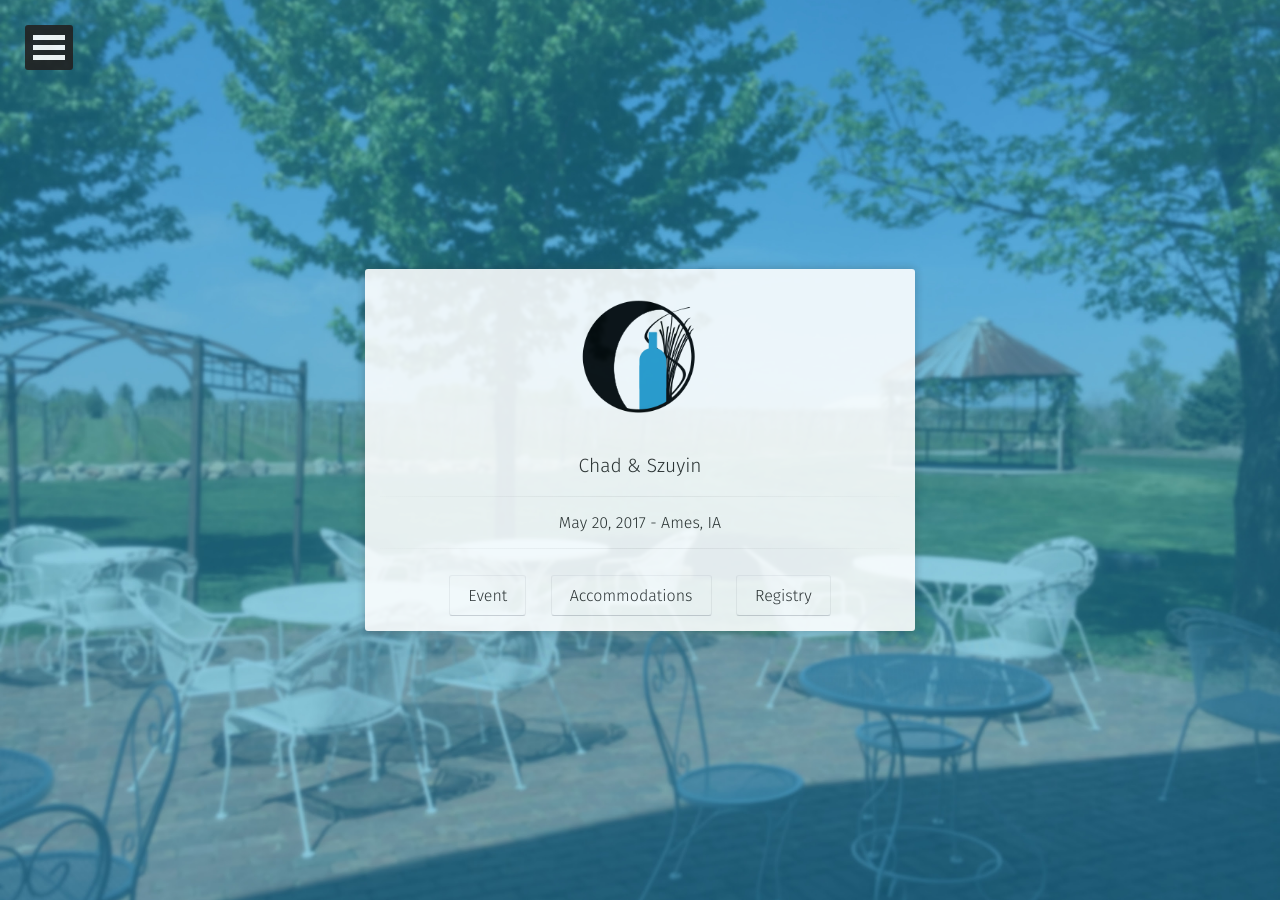
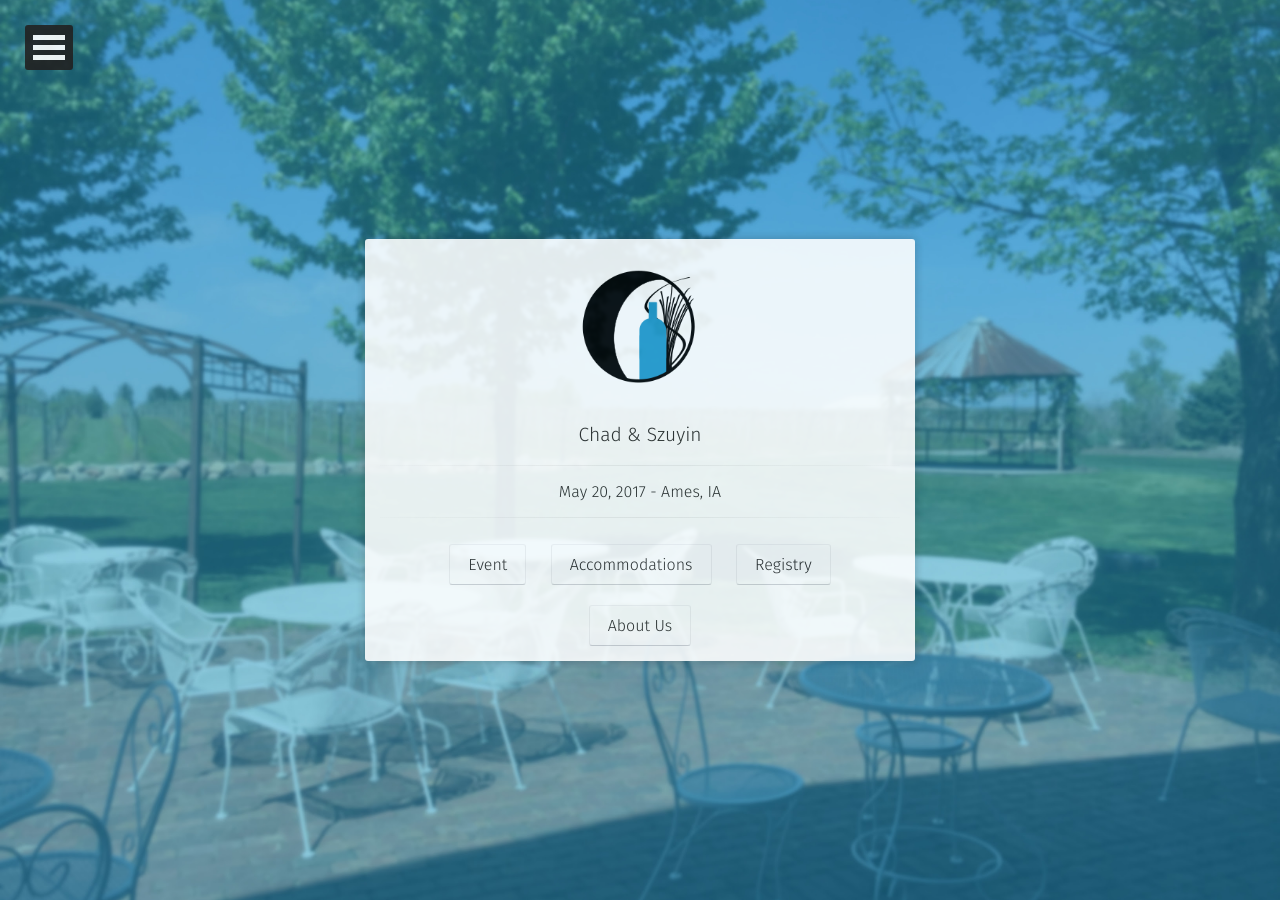
Before and after one commit to crgk/chadandszuyin.us, a Jekyll site: the page built from index.html, in a window 1280 px wide. Built offline with Jekyll 4.4.1, drawn with Linux system fonts in a browser that asks for light colours; some web fonts are replaced.

Commit message:
Add links
For "About Us", "Wedding Party", and "Thank Yous"

```diff
--- a/_layouts/home.html
+++ b/_layouts/home.html
@@ -45,6 +45,19 @@ layout: compress
                           <a class="btn zoombtn" href="http://chadandszuyin.zankyou.com/">
                          Registry
                          </a>
+                         <a class="btn zoombtn" href="{{ site.baseurl }}/about_us">
+                         About Us
+                         </a>
+                         <!--
+                         <a class="btn zoombtn" href="{{ site.baseurl }}/wedding_party">
+                         Wedding Party
+                         </a>
+                         -->
+                         <!--
+                         <a class="btn zoombtn" href="{{ site.baseurl }}/thank_yous">
+                         Thank Yous
+                         </a>
+                         -->
                  </h3>
             </div>
         </div>
```
